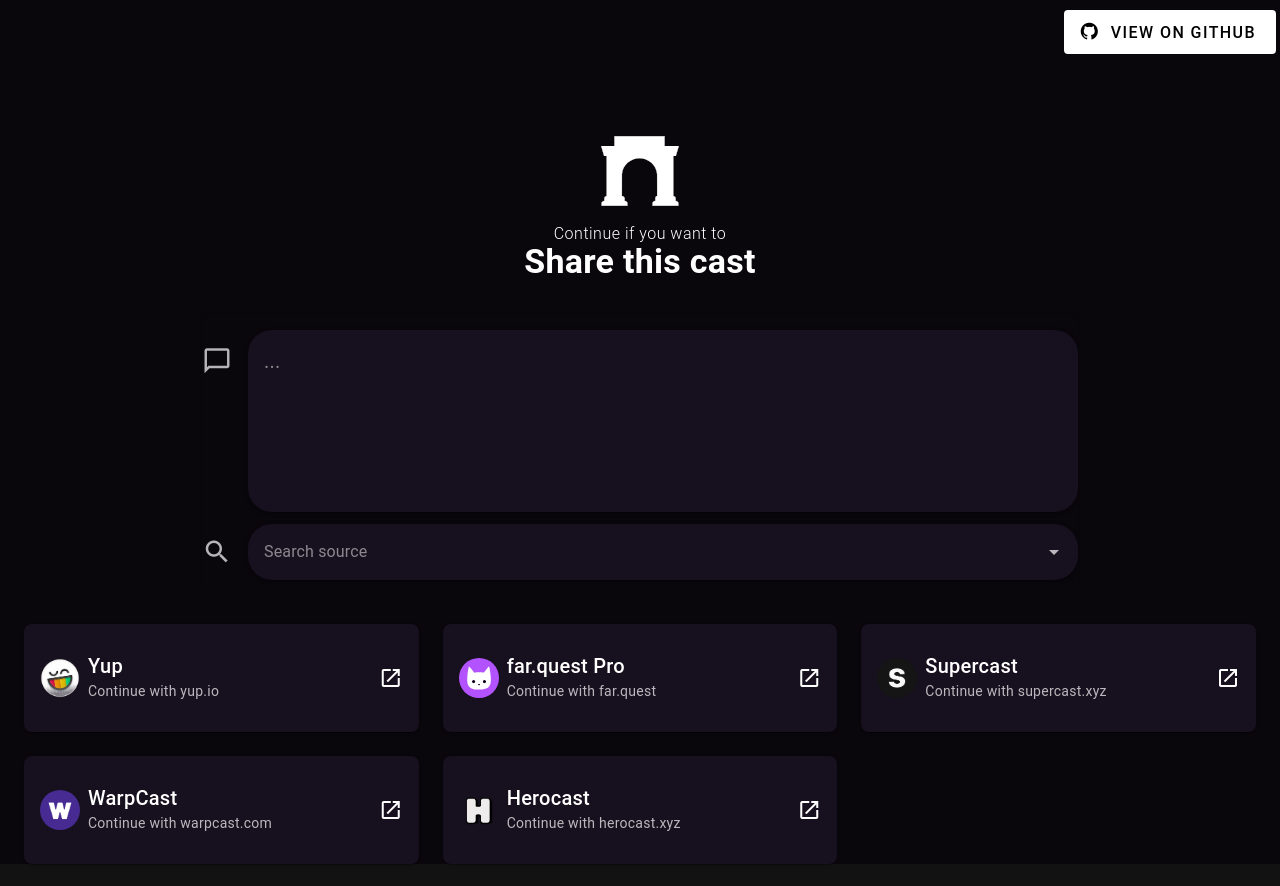
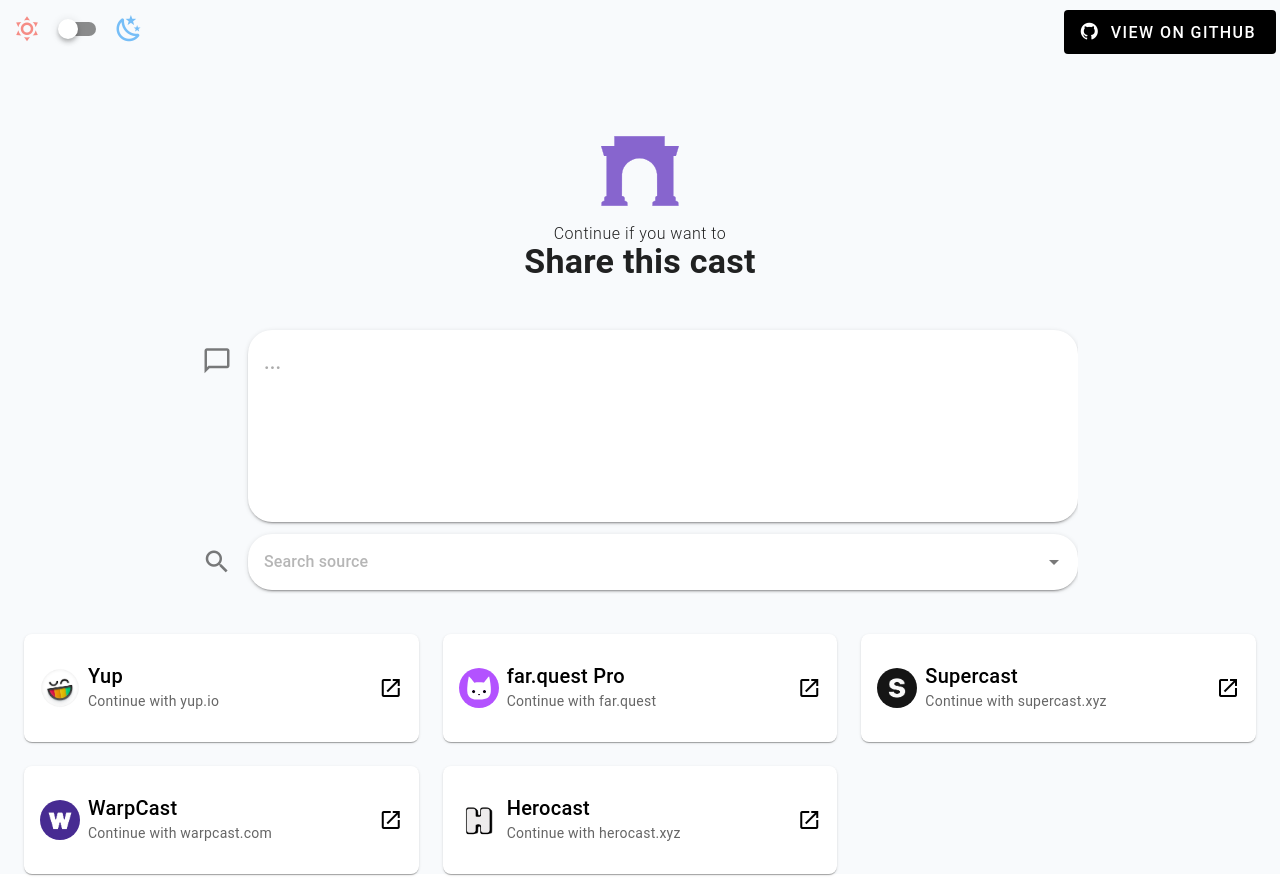
Before and after one commit to 0xSemicolon/composecastxyz, a Vue app: page / in a window 1280 px wide. Built offline with nearby package versions, Linux system fonts and the light colour scheme.

Commit message:
Added light theme and ability to toggle between dark / light, as well as some styling changes to account for light theme.

```diff
--- a/src/App.vue
+++ b/src/App.vue
@@ -1,8 +1,22 @@
 <template>
   <v-app>
     <v-app-bar color="transparent" flat>
+      <v-switch v-model="isDark" class="text-h6 mx-3 mt-4">
+        <template #prepend>
+          <v-icon color="red">mdi-weather-sunny</v-icon>
+        </template>
+        <template #append>
+          <v-icon color="blue">mdi-weather-night</v-icon>
+        </template>
+      </v-switch>
       <v-spacer></v-spacer>
-      <v-btn size="large" color="white" variant="flat" target="_blank" href="https://github.com/0xSemicolon/composecastxyz">
+      <v-btn
+        size="large"
+        :color="githubBtnColor"
+        variant="flat"
+        target="_blank"
+        href="https://github.com/0xSemicolon/composecastxyz"
+      >
         <v-icon start>mdi-github</v-icon>
         View on Github
       </v-btn>
@@ -14,5 +28,24 @@
 </template>
 
 <script lang="ts" setup>
-//
+import { computed } from "vue";
+import { useTheme } from "vuetify";
+const theme = useTheme();
+
+const githubBtnColor = computed(() => {
+  if (theme.global.current.value.dark) {
+    return "white";
+  } else {
+    return "black";
+  }
+});
+
+const isDark = computed({
+  get() {
+    return theme.global.name.value === "dark";
+  },
+  set(v: boolean) {
+    theme.global.name.value = v ? "dark" : "light";
+  },
+});
 </script>
--- a/src/components/ComposeHeader.vue
+++ b/src/components/ComposeHeader.vue
@@ -1,5 +1,5 @@
 <template>
-  <v-img class="mb-4 mt-10" height="70" src="/images/farcaster.svg" />
+  <v-img class="mb-4 mt-10" height="70" :src="farcasterImageUrl" />
   <div class="text-center pb-4">
     <div class="text-body-1 font-weight-light mb-n1">
       {{ topText }}
@@ -10,6 +10,8 @@
 
 <script lang="ts" setup>
 import { defineProps, computed } from "vue";
+import { useTheme } from "vuetify";
+const theme = useTheme();
 const props = defineProps<{ referrerUrl: string | null }>();
 
 const topText = computed(() => {
@@ -20,4 +22,12 @@ const topText = computed(() => {
   }
   return "Continue if you want to";
 });
+
+const farcasterImageUrl = computed(() => {
+  if (theme.global.current.value.dark) {
+    return "/images/farcaster.svg";
+  } else {
+    return "/images/farcaster_light.svg"
+  }
+})
 </script>
--- a/src/components/ComposeScreen.vue
+++ b/src/components/ComposeScreen.vue
@@ -4,7 +4,7 @@
 
     <v-row class="px-3 pt-4">
       <v-col cols="12" class="pb-0">
-        <v-card class="py-4" color="transparent">
+        <v-card class="py-4" color="transparent" flat>
           <ComposeForm
             v-model:text="text"
             v-model:embeds="embeds"
--- a/src/components/SourceCard.vue
+++ b/src/components/SourceCard.vue
@@ -64,7 +64,7 @@ defineProps<{ value: IOrderedSource | undefined }>();
 .starred.elevation-10 {
   box-shadow: 0px 6px 6px -3px var(--v-shadow-key-umbra-opacity, rgba(0, 0, 0, 0.2)),
     0px 10px 14px 1px var(--v-shadow-key-penumbra-opacity, rgba(0, 0, 0, 0.14)),
-    0px 4px 18px 3px var(--v-shadow-key-ambient-opacity, #463f1b) !important;
+    0px 4px 18px 3px var(--v-shadow-key-ambient-opacity, #938334) !important;
 }
 .elevation-10 {
   box-shadow: 0px 6px 6px -3px var(--v-shadow-key-umbra-opacity, rgba(0, 0, 0, 0.2)),
--- a/src/plugins/vuetify.ts
+++ b/src/plugins/vuetify.ts
@@ -11,10 +11,17 @@ import 'vuetify/styles'
 // Composables
 import { createVuetify } from 'vuetify'
 
+const defaultTheme =
+  window.matchMedia
+    ? window.matchMedia('(prefers-color-scheme: dark)').matches
+      ? 'dark'
+      : 'light'
+    : 'dark';
+
 // https://vuetifyjs.com/en/introduction/why-vuetify/#feature-guides
 export default createVuetify({
   theme: {
-    defaultTheme: 'dark',
+    defaultTheme,
     themes: {
       'dark': {
         colors: {
@@ -22,6 +29,13 @@ export default createVuetify({
           surface: '#17101e',
           primary: '#452d8f'
         }
+      },
+      'light': {
+        colors: {
+          background: '#f8fafc',
+          surface: '#fff',
+          primary: '#452d8f'
+        }
       }
     }
   },
```
Also changed, not shown: public/images/farcaster_light.svg (added).
